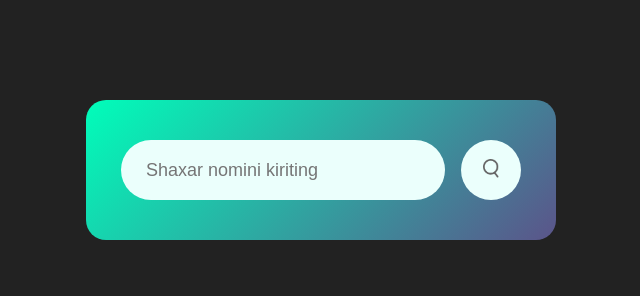
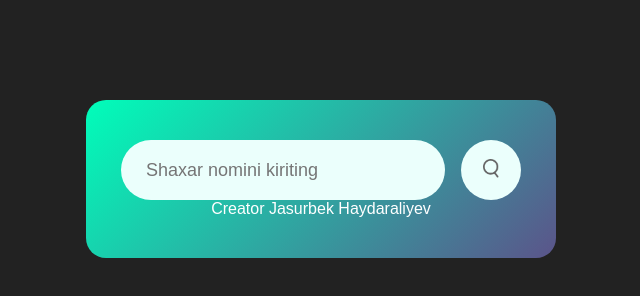
Before and after one commit to haydaraliyevjasurbek/ob-havo, a plain HTML site: page index.html in a window 1280 px wide. Shown: the whole page, without its empty margins (319-959 px from the left). Drawn offline with Linux system fonts and the light colour scheme.

Commit message:
Update index.html

```diff
--- a/index.html
+++ b/index.html
@@ -37,6 +37,7 @@
                 </div>
             </div>
         </div>
+        <p>Creator Jasurbek Haydaraliyev</p>
     </div>
     <script src="scripts/main.js"></script>
 </body>
```
